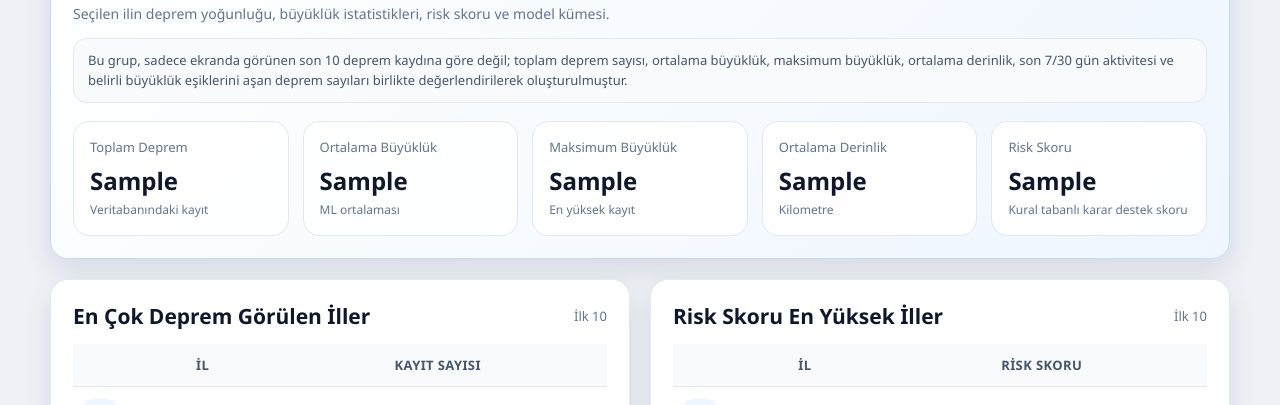
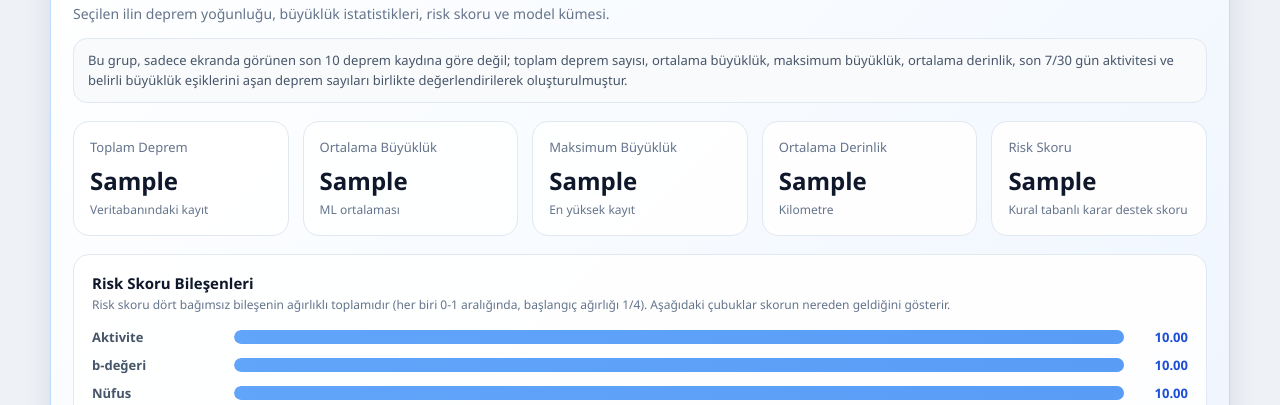
Before and after one commit to armanyalcin/deprem-karar-destek-sistemi, a Flask app: template templates/index.html in a window 1280 px wide. Shown: the part 511-916 px from the top of the page. Run offline with Flask 3, Linux system fonts and the light colour scheme; the template is opened without the code that fills it: most values are stand-ins (such as "Sample title", 1, 10 or a date in 2020); grey boxes are pictures that could not be loaded.

Commit message:
Dashboard: risk skoru bilesen cubuklari (cam kutu gosterimi)

```diff
--- a/app.py
+++ b/app.py
@@ -110,7 +110,8 @@ def home():
     selected_city_risk = None
     if selected_city:
         cur.execute("""
-            SELECT city, risk_score
+            SELECT city, risk_score,
+                   activity_score, bvalue_score, population_score, fault_score
             FROM risk_analysis
             WHERE city = %s
             LIMIT 1;
--- a/templates/index.html
+++ b/templates/index.html
@@ -307,6 +307,70 @@
             line-height: 1.4;
         }
 
+        .component-bars {
+            margin-top: 18px;
+            padding: 18px;
+            background: rgba(255, 255, 255, 0.9);
+            border: 1px solid #e2e8f0;
+            border-radius: 16px;
+        }
+
+        .component-bars-title {
+            font-size: 15px;
+            font-weight: 700;
+            color: #0f172a;
+            margin-bottom: 4px;
+        }
+
+        .component-bars-note {
+            font-size: 12px;
+            color: #64748b;
+            margin-bottom: 14px;
+            line-height: 1.4;
+        }
+
+        .component-row {
+            display: grid;
+            grid-template-columns: 130px 1fr 52px;
+            align-items: center;
+            gap: 12px;
+            margin-bottom: 10px;
+        }
+
+        .component-row:last-child {
+            margin-bottom: 0;
+        }
+
+        .component-label {
+            font-size: 13px;
+            color: #475569;
+            font-weight: 600;
+        }
+
+        .component-track {
+            position: relative;
+            height: 14px;
+            background: #eef2f7;
+            border-radius: 999px;
+            overflow: hidden;
+        }
+
+        .component-fill {
+            position: absolute;
+            left: 0;
+            top: 0;
+            height: 100%;
+            border-radius: 999px;
+            background: linear-gradient(90deg, #60a5fa, #1d4ed8);
+        }
+
+        .component-value {
+            font-size: 13px;
+            font-weight: 700;
+            color: #1d4ed8;
+            text-align: right;
+        }
+
         .tables-grid {
             display: grid;
             grid-template-columns: 1fr 1fr;
@@ -588,6 +652,48 @@
             {% else %}
                 <div class="empty-note">Bu şehir için istatistik bulunamadı.</div>
             {% endif %}
+
+            {% if selected_city_risk and selected_city_risk[2] is not none %}
+            <div class="component-bars">
+                <div class="component-bars-title">Risk Skoru Bileşenleri</div>
+                <div class="component-bars-note">
+                    Risk skoru dört bağımsız bileşenin ağırlıklı toplamıdır (her biri 0-1 aralığında,
+                    başlangıç ağırlığı 1/4). Aşağıdaki çubuklar skorun nereden geldiğini gösterir.
+                </div>
+
+                <div class="component-row">
+                    <span class="component-label">Aktivite</span>
+                    <span class="component-track">
+                        <span class="component-fill" style="width: {{ (selected_city_risk[2]|float * 100)|round(1) }}%;"></span>
+                    </span>
+                    <span class="component-value">{{ "%.2f"|format(selected_city_risk[2]|float) }}</span>
+                </div>
+
+                <div class="component-row">
+                    <span class="component-label">b-değeri</span>
+                    <span class="component-track">
+                        <span class="component-fill" style="width: {{ (selected_city_risk[3]|float * 100)|round(1) }}%;"></span>
+                    </span>
+                    <span class="component-value">{{ "%.2f"|format(selected_city_risk[3]|float) }}</span>
+                </div>
+
+                <div class="component-row">
+                    <span class="component-label">Nüfus</span>
+                    <span class="component-track">
+                        <span class="component-fill" style="width: {{ (selected_city_risk[4]|float * 100)|round(1) }}%;"></span>
+                    </span>
+                    <span class="component-value">{{ "%.2f"|format(selected_city_risk[4]|float) }}</span>
+                </div>
+
+                <div class="component-row">
+                    <span class="component-label">Fay Yakınlığı</span>
+                    <span class="component-track">
+                        <span class="component-fill" style="width: {{ (selected_city_risk[5]|float * 100)|round(1) }}%;"></span>
+                    </span>
+                    <span class="component-value">{{ "%.2f"|format(selected_city_risk[5]|float) }}</span>
+                </div>
+            </div>
+            {% endif %}
         </div>
         {% endif %}
 
```
